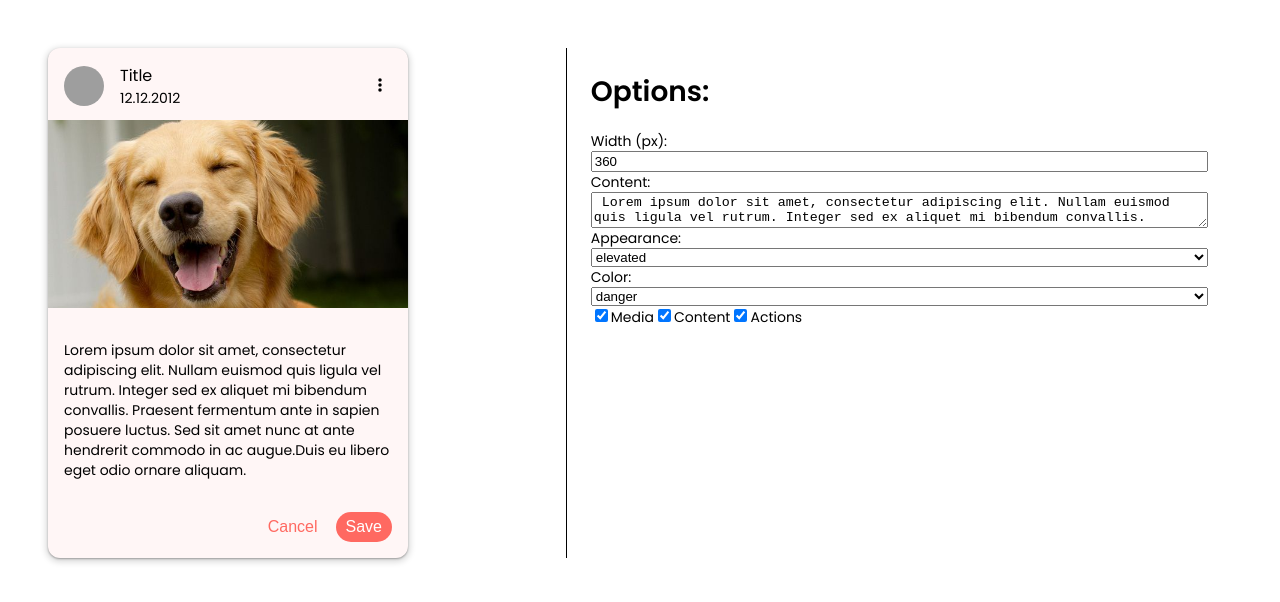
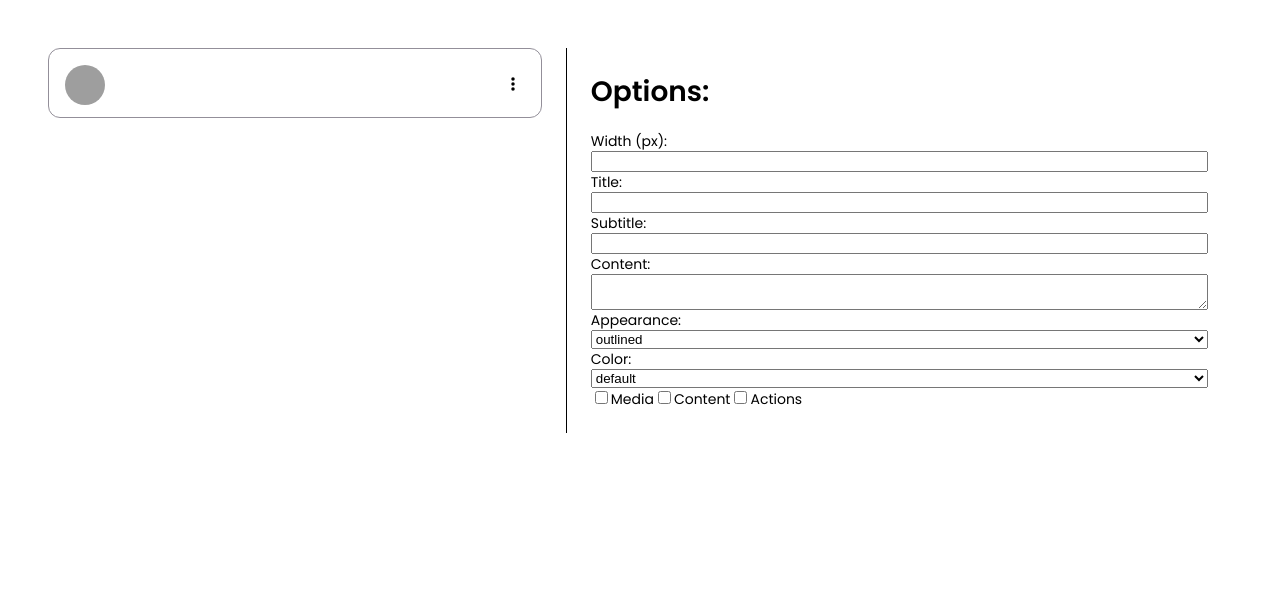
Before and after one commit to habiteam/habitea, a Next.js app: page /playground/card in a window 1280 px wide. Shown: the top 602 px of the page. Built offline with nearby package versions, Linux system fonts and the light colour scheme; grey boxes are pictures that could not be loaded.

Commit message:
feat: card playground

```diff
--- a/pages/playground/card/index.tsx
+++ b/pages/playground/card/index.tsx
@@ -11,19 +11,15 @@ import CardMedia from '../../../common/components/Card/CardMedia/CardMedia';
 import { Color } from '../../../common/constants/Color';
 
 export default function Playground() {
-  const [cardWidth, setCardWidth] = useState<number>(360);
-  const [cardContent, setCardContent] = useState<string>(
-    ' Lorem ipsum dolor sit amet, consectetur adipiscing elit. Nullam euismod quis ligula vel rutrum. Integer sed ex aliquet mi bibendum convallis. Praesent fermentum ante in sapien posuere luctus. Sed sit amet nunc at ante hendrerit commodo in ac augue.Duis eu libero eget odio ornare aliquam.',
-  );
-  const [cardColor, setCardColor] = useState<Color>('danger');
-  const [cardAppearance, setCardAppearance] =
-    useState<CardAppearance>('elevated');
+  const [form, setForm] = useState<any>({});
 
-  const [hasMedia, setHasMedia] = useState<boolean>(true);
-  const [hasContent, setHasContent] = useState<boolean>(true);
-  const [hasActions, setHasActions] = useState<boolean>(true);
+  const handleChange = (event: any) => {
+    const name = event.target.name;
+    const value = event.target.value;
+    setForm((values: any) => ({ ...values, [name]: value }));
+  };
 
-  const appearances: CardAppearance[] = ['filled', 'outlined', 'elevated'];
+  const appearances: CardAppearance[] = ['outlined', 'filled', 'elevated'];
 
   const colors: Color[] = [
     'default',
@@ -55,26 +51,26 @@ export default function Playground() {
         <div style={{ flex: 4 }}>
           {' '}
           <Card
-            maxWidth={`${cardWidth}px`}
-            color={cardColor}
-            appearance={cardAppearance}
+            maxWidth={`${form.cardWidth}px`}
+            color={form.cardColor}
+            appearance={form.cardAppearance}
           >
             <CardHeader
-              title="Title"
-              subTitle="12.12.2012"
+              title={form.cardTitle}
+              subTitle={form.cardSubtitle}
               image="/cat.jpg"
               actions={[]}
             ></CardHeader>
 
-            {hasMedia && (
+            {form.hasMedia && (
               <CardMedia image="/dog.jpg" alt="cat image"></CardMedia>
             )}
 
-            {hasContent && <CardContent>{cardContent}</CardContent>}
+            {form.hasContent && <CardContent>{form.cardContent}</CardContent>}
 
-            {hasActions && (
+            {form.hasActions && (
               <CardFooter
-                buttonColor={cardColor}
+                buttonColor={form.cardColor}
                 actions={cardFooterActions}
               ></CardFooter>
             )}
@@ -87,22 +83,40 @@ export default function Playground() {
           <form style={{ display: 'flex', flexDirection: 'column' }}>
             <label>Width (px): </label>
             <input
-              value={cardWidth}
-              onChange={(e) => setCardWidth(parseInt(e.target.value))}
+              type="number"
+              name="cardWidth"
+              value={form.cardWidth}
+              onChange={handleChange}
+            ></input>
+
+            <label>Title: </label>
+            <input
+              type="text"
+              name="cardTitle"
+              value={form.cardTitle}
+              onChange={handleChange}
+            ></input>
+
+            <label>Subtitle: </label>
+            <input
+              type="text"
+              name="cardSubtitle"
+              value={form.cardSubtitle}
+              onChange={handleChange}
             ></input>
 
             <label>Content: </label>
             <textarea
-              value={cardContent}
-              onChange={(e) => setCardContent(e.target.value)}
+              name="cardContent"
+              value={form.cardContent}
+              onChange={handleChange}
             ></textarea>
 
             <label>Appearance: </label>
             <select
-              value={cardAppearance}
-              onChange={(e) =>
-                setCardAppearance(e.target.value as CardAppearance)
-              }
+              name="cardAppearance"
+              value={form.cardAppearance}
+              onChange={handleChange}
             >
               {appearances.map((appearance, i) => (
                 <option key={i} value={appearance}>
@@ -112,8 +126,9 @@ export default function Playground() {
             </select>
             <label>Color: </label>
             <select
-              value={cardColor}
-              onChange={(e) => setCardColor(e.target.value as Color)}
+              name="cardColor"
+              value={form.cardColor}
+              onChange={handleChange}
             >
               {colors.map((color, i) => (
                 <option key={i} value={color}>
@@ -125,27 +140,27 @@ export default function Playground() {
               <input
                 type="checkbox"
                 id="hasMedia"
-                name="Media"
-                checked={hasMedia}
-                onChange={() => setHasMedia(!hasMedia)}
+                name="hasMedia"
+                checked={form.hasMedia}
+                onChange={handleChange}
               ></input>
               <label>Media</label>
 
               <input
                 type="checkbox"
                 id="hasContent"
-                name="Content"
-                checked={hasContent}
-                onChange={() => setHasContent(!hasContent)}
+                name="hasContent"
+                checked={form.hasContent}
+                onChange={handleChange}
               ></input>
               <label>Content</label>
 
               <input
                 type="checkbox"
                 id="hasActions"
-                name="Actions"
-                checked={hasActions}
-                onChange={() => setHasActions(!hasActions)}
+                name="hasActions"
+                checked={form.hasActions}
+                onChange={handleChange}
               ></input>
               <label>Actions</label>
             </div>
```
